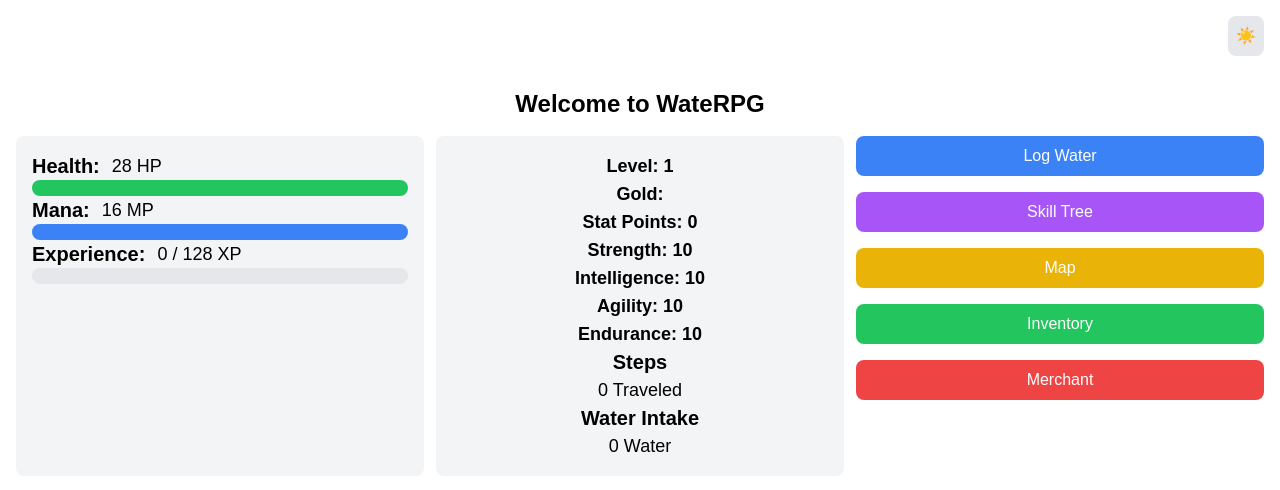
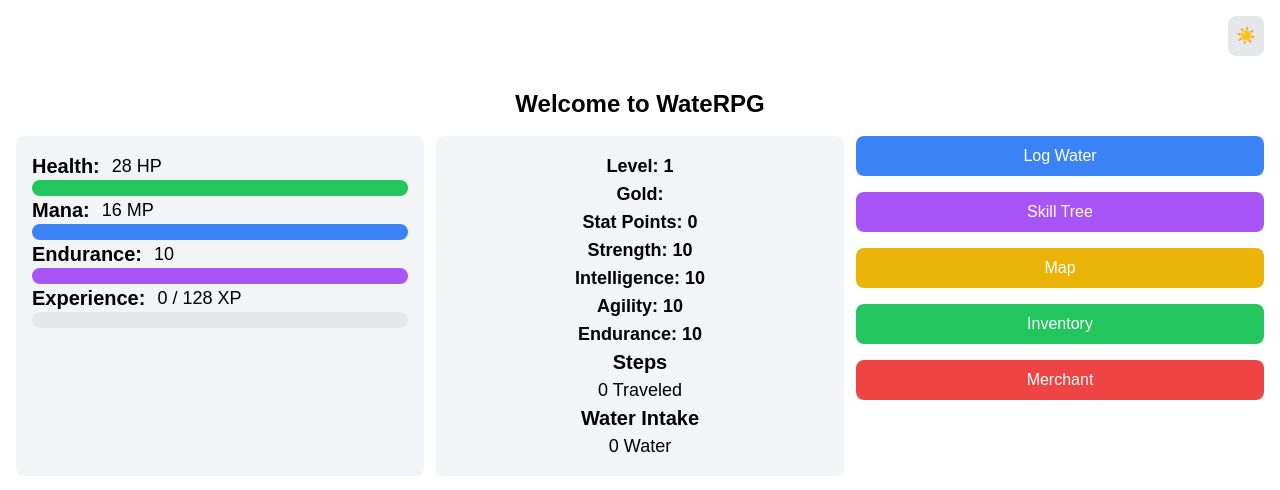
Before and after one commit to PabloGiraldo96/healtySteps, a Next.js app: page / in a window 1280 px wide. Shown: the top 490 px of the page. Built offline with nearby package versions, Linux system fonts and the light colour scheme.

Commit message:
Endurance Bar

```diff
--- a/src/components/StatsUI.jsx
+++ b/src/components/StatsUI.jsx
@@ -13,8 +13,6 @@ const StatsUI = () => {
   const [statPoints, setStatPoints] = useState(0);
   const [maxXp, setMaxXp] = useState(128);
   const [showXpTree, setShowXpTree] = useState(false);
-
-  // Add state variables for strength, intelligence, agility, and endurance
   const [strength, setStrength] = useState(10);
   const [intelligence, setIntelligence] = useState(10);
   const [agility, setAgility] = useState(10);
@@ -121,6 +119,17 @@ const StatsUI = () => {
                 style={{ width: `100%` }}
               ></div>
             </div>
+            {/* Endurance Bar */}
+            <div className='flex gap-3'>
+              <h2 className="text-xl font-semibold">Endurance: </h2>
+              <p className="text-lg">{endurance}</p>
+            </div>
+            <div className="w-full bg-gray-200 rounded-full h-4 dark:bg-gray-700">
+              <div
+                className="bg-purple-500 h-4 rounded-full"
+                style={{ width: `${(endurance / 10) * 100}%` }} // Assuming endurance is out of 10
+              ></div>
+            </div>
             <div className='flex gap-3'>
               <h2 className="text-xl font-semibold">Experience: </h2>
               <p className="text-lg">{xp} / {maxXp} XP</p>
```
